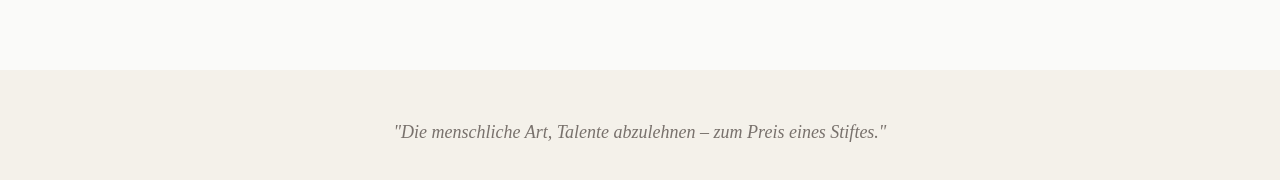
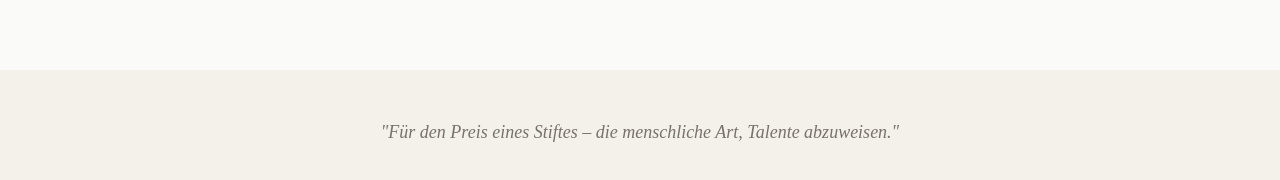
Before and after one commit to Wiesorium/hiringmanager, a React (Vite) app in the folder hiring-manager-simulator/: page / in a window 1280 px wide. Shown: the part 1194-1374 px from the top of the page. Built offline with nearby package versions, Linux system fonts and the light colour scheme.

Commit message:
feat: update company page footnote text

```diff
--- a/hiring-manager-simulator/src/components/CompanyPage.tsx
+++ b/hiring-manager-simulator/src/components/CompanyPage.tsx
@@ -170,7 +170,7 @@ export function CompanyPage() {
             </main>
 
             <footer className="py-12 text-center text-stone-500 font-serif italic text-lg">
-                "Die menschliche Art, Talente abzulehnen – zum Preis eines Stiftes."
+                "Für den Preis eines Stiftes – die menschliche Art, Talente abzuweisen."
             </footer>
         </div>
     );
```
